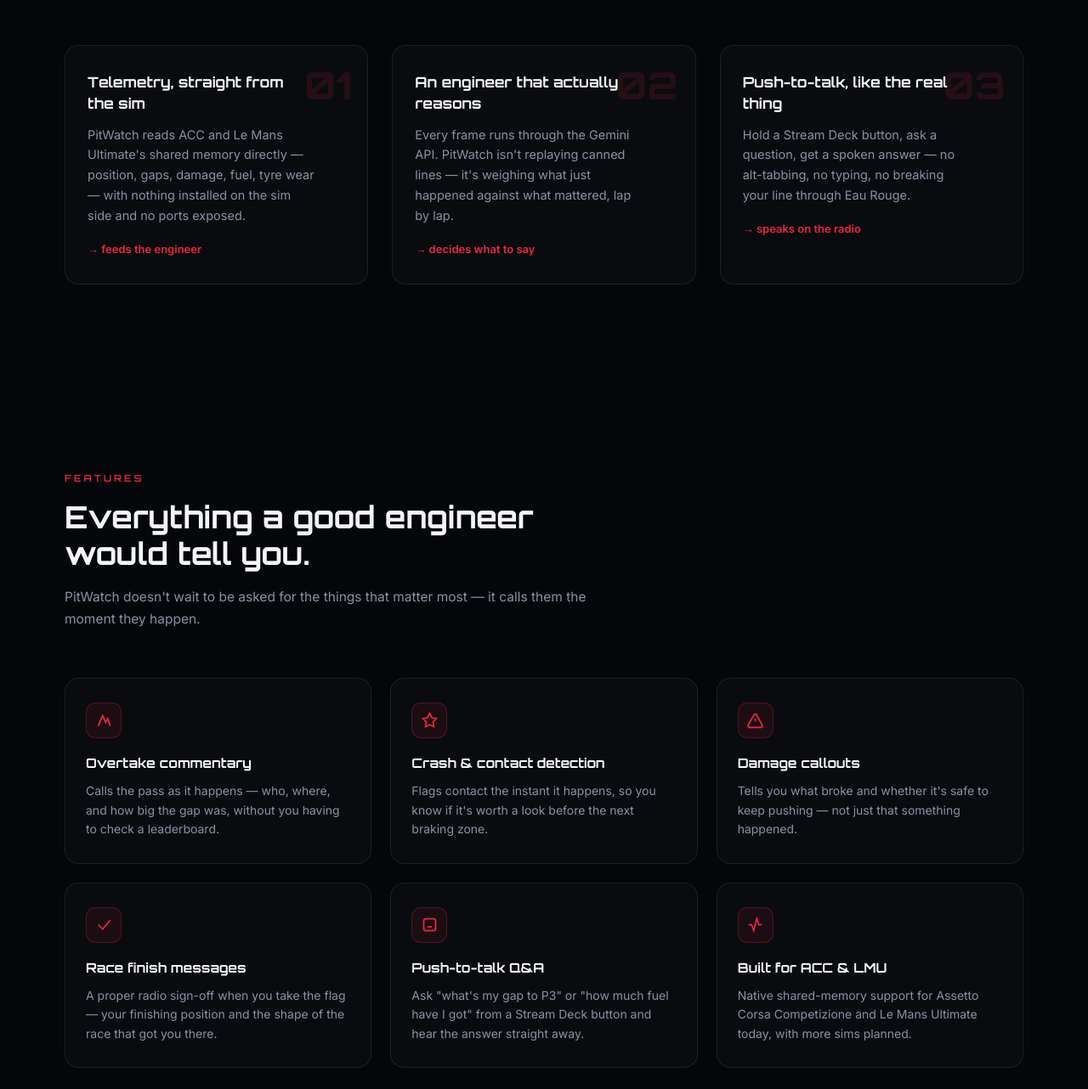
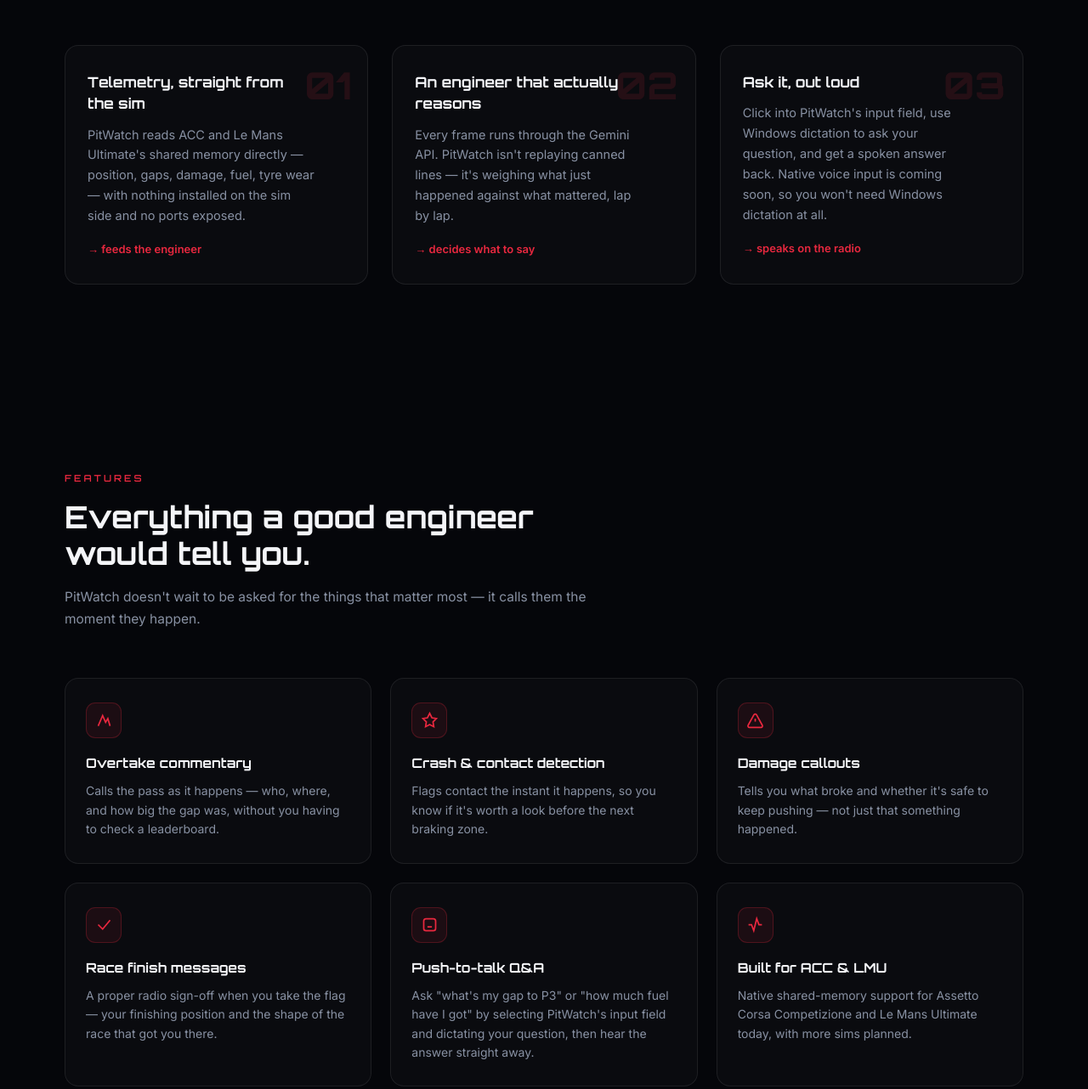
Before and after one commit to szuper1212856/PitWatch-Webpage, a plain HTML site: page index.html in a window 1280 px wide. Shown: the part 1626-2908 px from the top of the page at 85% size. Drawn offline with Linux system fonts and the light colour scheme.

Commit message:
Update index.html

```diff
--- a/index.html
+++ b/index.html
@@ -452,8 +452,8 @@
         <div class="arrow">→ decides what to say</div>
       </div>
       <div class="step">
-        <h3>Push-to-talk, like the real thing</h3>
-        <p>Hold a Stream Deck button, ask a question, get a spoken answer — no alt-tabbing, no typing, no breaking your line through Eau Rouge.</p>
+        <h3>Ask it, out loud</h3>
+        <p>Click into PitWatch's input field, use Windows dictation to ask your question, and get a spoken answer back. Native voice input is coming soon, so you won't need Windows dictation at all.</p>
         <div class="arrow">→ speaks on the radio</div>
       </div>
     </div>
@@ -490,7 +490,7 @@
       <div class="feature-card">
         <div class="icon"><svg viewBox="0 0 24 24" fill="none" stroke="currentColor" stroke-width="2"><rect x="4" y="4" width="16" height="16" rx="3"/><path d="M9 9h.01M15 9h.01M9 15h6"/></svg></div>
         <h3>Push-to-talk Q&amp;A</h3>
-        <p>Ask "what's my gap to P3" or "how much fuel have I got" from a Stream Deck button and hear the answer straight away.</p>
+        <p>Ask "what's my gap to P3" or "how much fuel have I got" by selecting PitWatch's input field and dictating your question, then hear the answer straight away.</p>
       </div>
       <div class="feature-card">
         <div class="icon"><svg viewBox="0 0 24 24" fill="none" stroke="currentColor" stroke-width="2"><path d="M3 12h4l3 8 4-16 3 8h4"/></svg></div>
@@ -522,7 +522,7 @@
       <div>
         <div class="proof-track">FIRST TEST · SPA-FRANCORCHAMPS</div>
         <h3>It's already turned laps for real.</h3>
-        <p>Before any of this was a landing page, it was a driver alone in a sim with a Stream Deck and a hunch. The first full test session ran clean end to end — telemetry in, callouts out, no missed radio.</p>
+        <p>Before any of this was a landing page, it was a driver alone in a sim with a live mic and a hunch. The first full test session ran clean end to end — telemetry in, callouts out, no missed radio.</p>
       </div>
       <div class="proof-log">
         <div class="ok">Shared-memory telemetry held for the full race distance</div>
@@ -567,7 +567,7 @@
     <div class="faq-list">
       <details>
         <summary>What do I need to run it?<span></span></summary>
-        <div class="faq-answer">ACC or Le Mans Ultimate on PC. A Stream Deck makes push-to-talk feel like a real radio button, but a simple keybind works just as well.</div>
+        <div class="faq-answer">ACC or Le Mans Ultimate on PC. Right now, you click into PitWatch's input field and use Windows dictation to ask your question. We're patching that soon so PitWatch handles voice input natively, no Windows dictation required.</div>
       </details>
       <details>
         <summary>Does this replace my spotter overlay?</summary>
```
